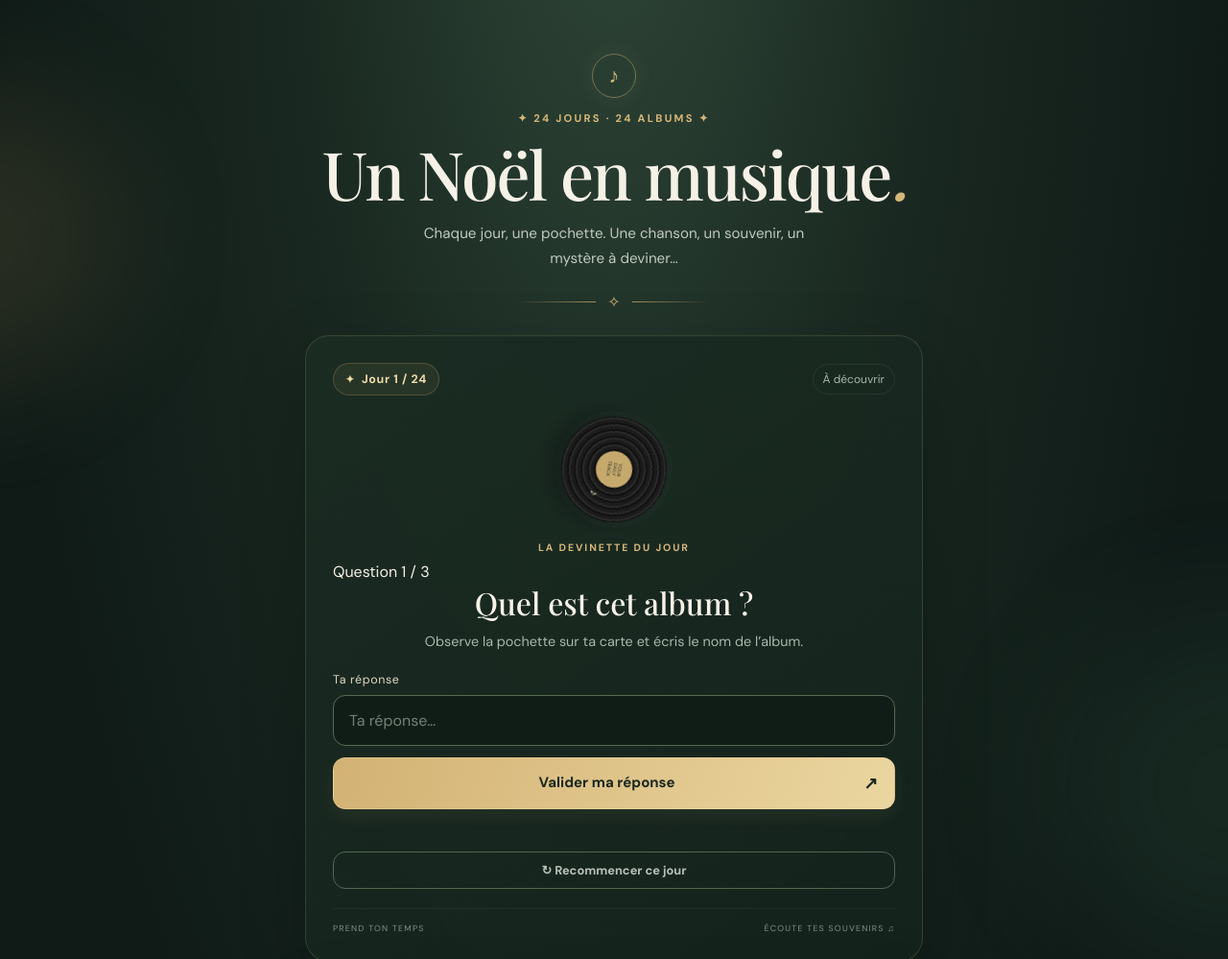
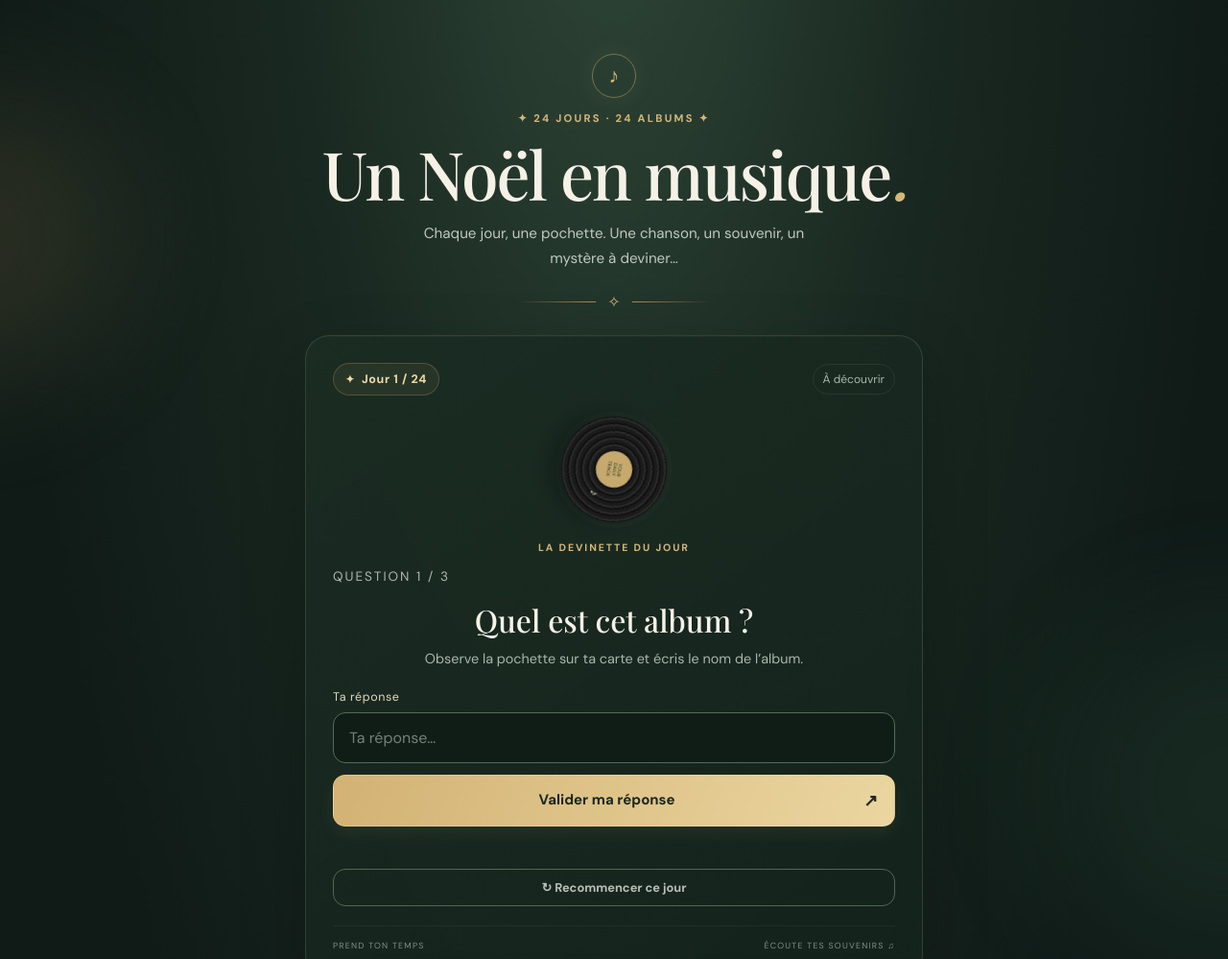
Before and after one commit to juliergn124/MusicAdvent, a plain HTML site: page index.html in a window 1280 px wide. Shown: the top 999 px of the page at 96% size. Drawn offline with nearby package versions, Linux system fonts and the light colour scheme; a web font is replaced by a local one.

Commit message:
Add styles for quiz progress

```diff
--- a/style.css
+++ b/style.css
@@ -27,3 +27,10 @@
 .spotify-fallback a { color: #d6b77a; text-decoration: underline; }
 .music-duration { margin: .7rem 0 0; color: #aebbb1; font-size: .72rem; }
 @keyframes reward-in { from { opacity: 0; transform: translateY(12px); } to { opacity: 1; transform: translateY(0); } }
+#quiz-progress {
+  margin: 15px 0;
+  font-size: 0.85rem;
+  letter-spacing: 2px;
+  text-transform: uppercase;
+  opacity: 0.7;
+}
```
